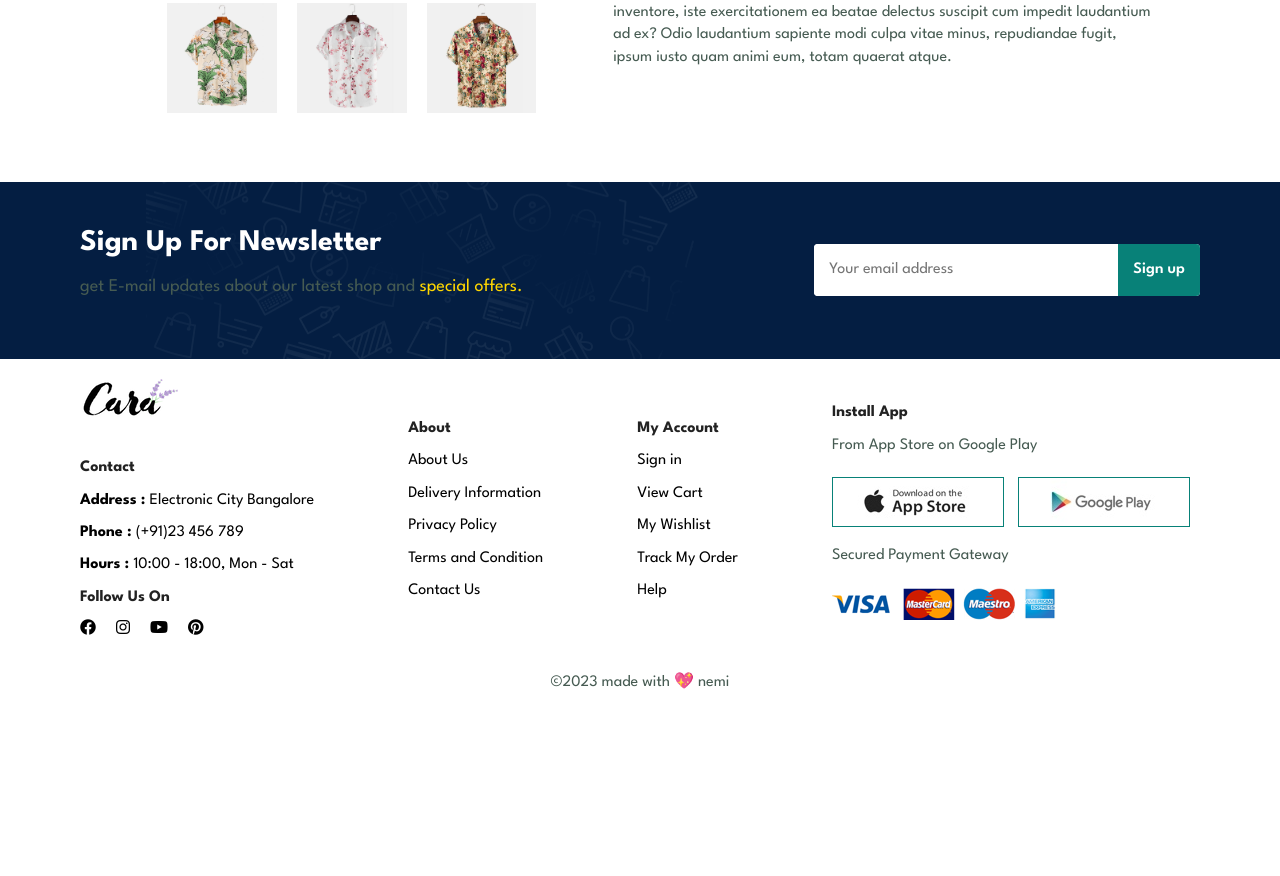
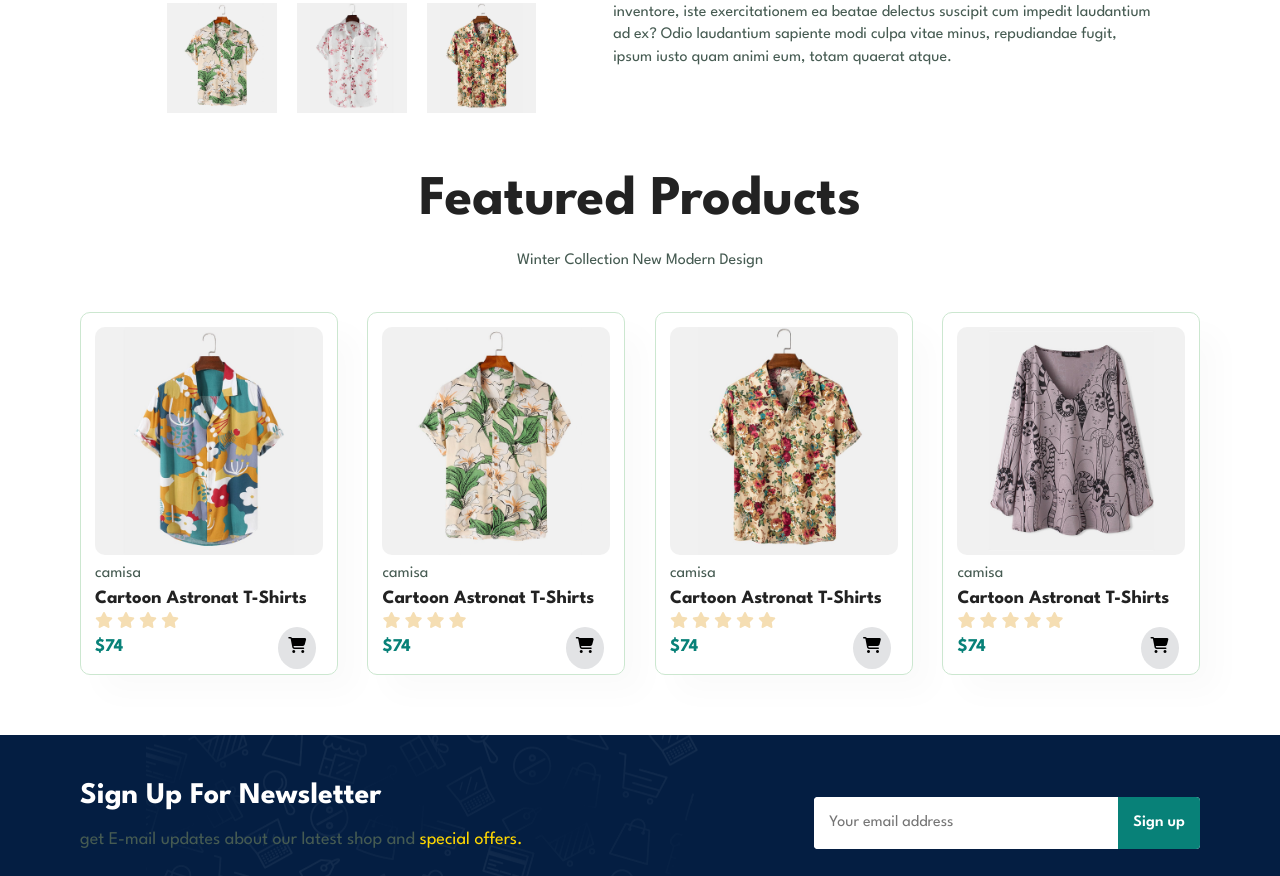
Before and after one commit to nemimj/GenAtoZ, a plain HTML site: page product.html in a window 1280 px wide. Shown: the part 513-1389 px from the top of the page. Before the commit the page ends 1247 px from the top, so only its background shows below. Drawn offline with Linux system fonts and the light colour scheme.

```diff
--- a/js/index.js
+++ b/js/index.js
@@ -1,6 +1,8 @@
 let bar = document.getElementById("bar");
 let menu = document.querySelector(".menu");
 let close = document.querySelector("#close");
+let mainImg = document.querySelector(".main-img");
+let smallImg = document.querySelectorAll(".small-img");
 
 bar.addEventListener("click", () => {
   menu.classList.add("show-menu");
@@ -9,3 +11,13 @@ bar.addEventListener("click", () => {
 close.addEventListener("click", () => {
   menu.classList.remove("show-menu");
 });
+
+smallImg[0].onclick = () => {
+  mainImg.src = smallImg[0].src;
+};
+smallImg[1].onclick = () => {
+  mainImg.src = smallImg[1].src;
+};
+smallImg[2].onclick = () => {
+  mainImg.src = smallImg[2].src;
+};
--- a/product.html
+++ b/product.html
@@ -38,16 +38,16 @@
 
     <section id="product-view" class="section-padding">
       <div class="product-img">
-        <img src="img/products/f1.jpg" alt="" width="100%" />
+        <img src="img/products/f1.jpg" alt="" width="100%" class="main-img"/>
         <div class="small-img-group">
           <div class="small-prodcut-img">
-            <img src="img/products/f2.jpg" alt="" width="100%" />
+            <img src="img/products/f2.jpg" alt="" width="100%" class="small-img"/>
           </div>
           <div class="small-prodcut-img">
-            <img src="img/products/f4.jpg" alt="" width="100%" />
+            <img src="img/products/f4.jpg" alt="" width="100%" class="small-img"/>
           </div>
           <div class="small-prodcut-img">
-            <img src="img/products/f3.jpg" alt="" width="100%" />
+            <img src="img/products/f3.jpg" alt="" width="100%" class="small-img"/>
           </div>
         </div>
       </div>
@@ -75,6 +75,77 @@
         </p>
       </div>
     </section>
+    <section id="products" class="section-padding">
+        <h2>Featured Products</h2>
+        <p>Winter Collection New Modern Design</p>
+        <div class="product-container ">
+          <div class="pro">
+            <img src="img/products/f1.jpg" alt="" />
+            <div class="product-info">
+                <p>camisa</p>
+                <h3>Cartoon Astronat T-Shirts</h3>
+                <div class="stars">
+                  <i class="fas fa-star"></i>
+                  <i class="fas fa-star"></i>
+                  <i class="fas fa-star"></i>
+                  <i class="fas fa-star"></i>
+                </div>
+                <h4>$74</h4>
+              </div>
+              <a href="#" class="cart"><i class="fas fa-shopping-cart"></i></a>
+          </div>
+          <div class="pro">
+            <img src="img/products/f2.jpg" alt="" />
+            <div class="product-info">
+                <p>camisa</p>
+                <h3>Cartoon Astronat T-Shirts</h3>
+                <div class="stars">
+                  <i class="fas fa-star"></i>
+                  <i class="fas fa-star"></i>
+                  <i class="fas fa-star"></i>
+                  <i class="fas fa-star"></i>
+                </div>
+                <h4>$74</h4>
+              </div>
+              <a href="#" class="cart"><i class="fas fa-shopping-cart"></i></a>
+          </div>
+          <div class="pro">
+            <img src="img/products/f3.jpg" alt="" />
+            <div class="product-info">
+                <p>camisa</p>
+                <h3>Cartoon Astronat T-Shirts</h3>
+                <div class="stars">
+                  <i class="fas fa-star"></i>
+                  <i class="fas fa-star"></i>
+                  <i class="fas fa-star"></i>
+                  <i class="fas fa-star"></i>
+                  <i class="fas fa-star"></i>
+                </div>
+                <h4>$74</h4>
+              </div>
+              <a href="#" class="cart"><i class="fas fa-shopping-cart"></i></a>
+          </div>
+
+
+          <div class="pro">
+            <img src="img/products/f8.jpg" alt="" />
+            <div class="product-info">
+                <p>camisa</p>
+                <h3>Cartoon Astronat T-Shirts</h3>
+                <div class="stars">
+                  <i class="fas fa-star"></i>
+                  <i class="fas fa-star"></i>
+                  <i class="fas fa-star"></i>
+                  <i class="fas fa-star"></i>
+                  <i class="fas fa-star"></i>
+                </div>
+                <h4>$74</h4>
+              </div>
+              <a href="#" class="cart"><i class="fas fa-shopping-cart"></i></a>
+          </div>
+      </div>
+        </div>
+      </section>
 
     <section id="news-letter" class="section-padding">
       <div class="news-text">
```
Also changed, not shown: shop.html (+2 -0 lines).
